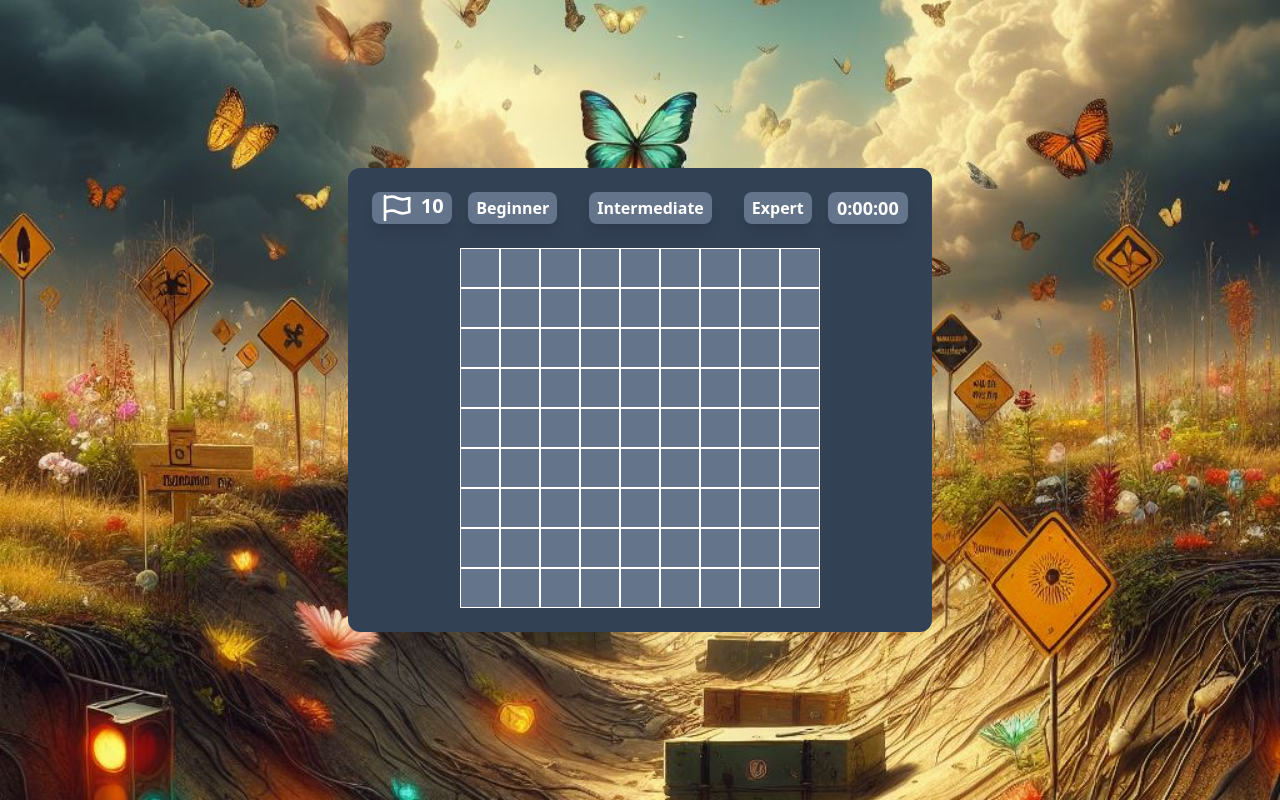
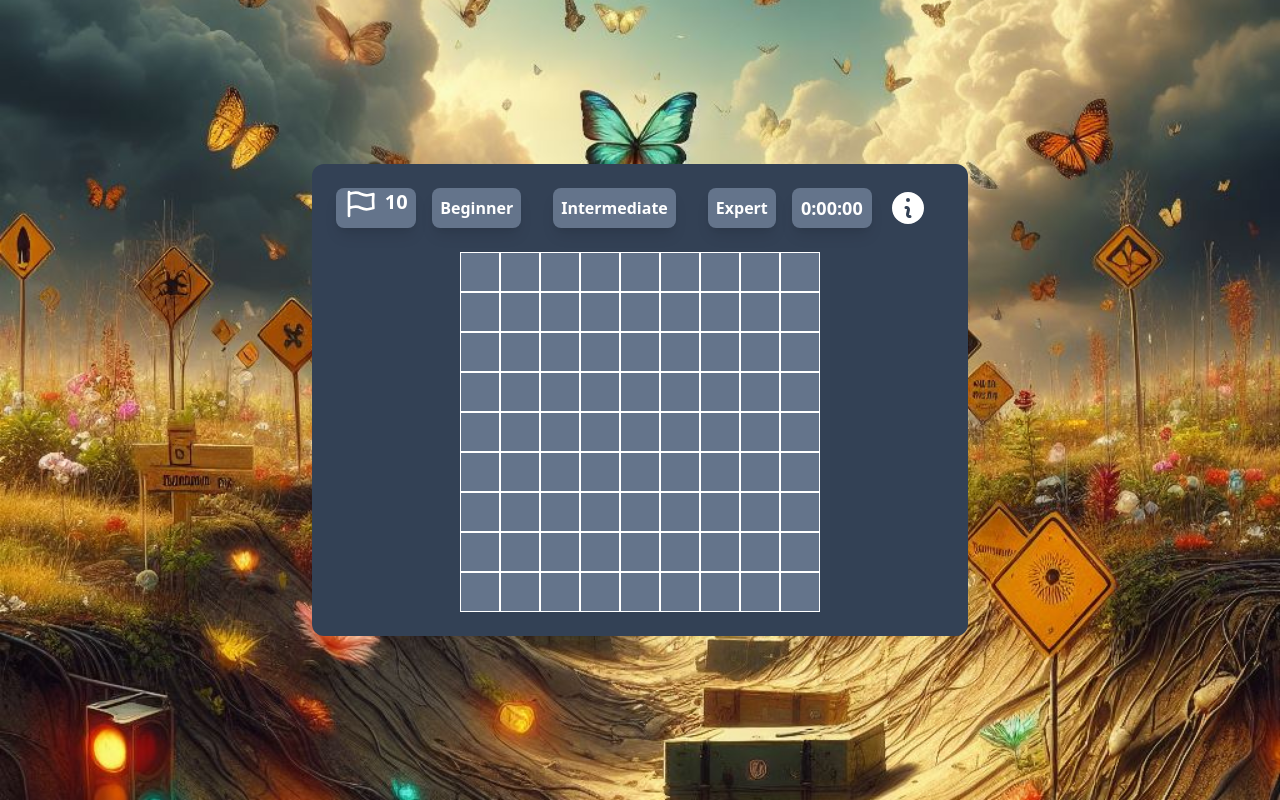
Before and after one commit to eppu-peltonen/miinaharava, a React (Vite) app: page / in a window 1280 px wide. Built offline with nearby package versions, Linux system fonts and the light colour scheme.

Commit message:
add info tooltip

```diff
--- a/src/components/Status.tsx
+++ b/src/components/Status.tsx
@@ -2,6 +2,8 @@ import flagWhite from '../assets/flagWhite.svg';
 import Stopwatch from './Stopwatch';
 import { GameLevel } from '../enum';
 import { settings } from '../consts';
+import Tooltip from './Tooltip';
+import { helpText } from '../consts';
 
 type StatusProps = {
     flags: number;
@@ -41,6 +43,7 @@ const Status = ({flags, gameState, startNewGame, time, setTime}: StatusProps) =>
                 time={time}
                 setTime={setTime}
             />
+            <Tooltip text={helpText} />
         </div>
     )
 };
--- /dev/null
+++ b/src/components/Tooltip.tsx
@@ -0,0 +1,16 @@
+import info from "../assets/info.svg";
+
+interface TooltipProps {
+    text: string;
+}
+
+const Tooltip = ({text} : TooltipProps) => {
+    return (
+        <div className="has-tooltip w-10 h-10 mx-4">
+            <span className="tooltip rounded shadow-lg p-1 bg-gray-100 text-slate-700 -mt-8">{text}</span>
+            <img src={info} />
+        </div>
+    );
+};
+
+export default Tooltip;
--- a/src/consts.ts
+++ b/src/consts.ts
@@ -6,3 +6,5 @@ export const settings: Settings[] = [
     {level: GameLevel.INTERMEDIATE, rows: 16, cols: 16, mines: 40},
     {level: GameLevel.EXPERT, rows: 16, cols: 30, mines: 99},
 ];
+
+export const helpText: string = 'Click on a cell to reveal it. Right click on a cell to flag it.';
--- a/src/index.css
+++ b/src/index.css
@@ -1,3 +1,11 @@
 @tailwind base;
 @tailwind components;
 @tailwind utilities;
+
+.tooltip {
+    @apply invisible absolute;
+}
+
+.has-tooltip:hover .tooltip {
+@apply visible z-50
+}
```
Also changed, not shown: src/App.tsx (line endings or trailing spaces), src/assets/info.svg (added).
